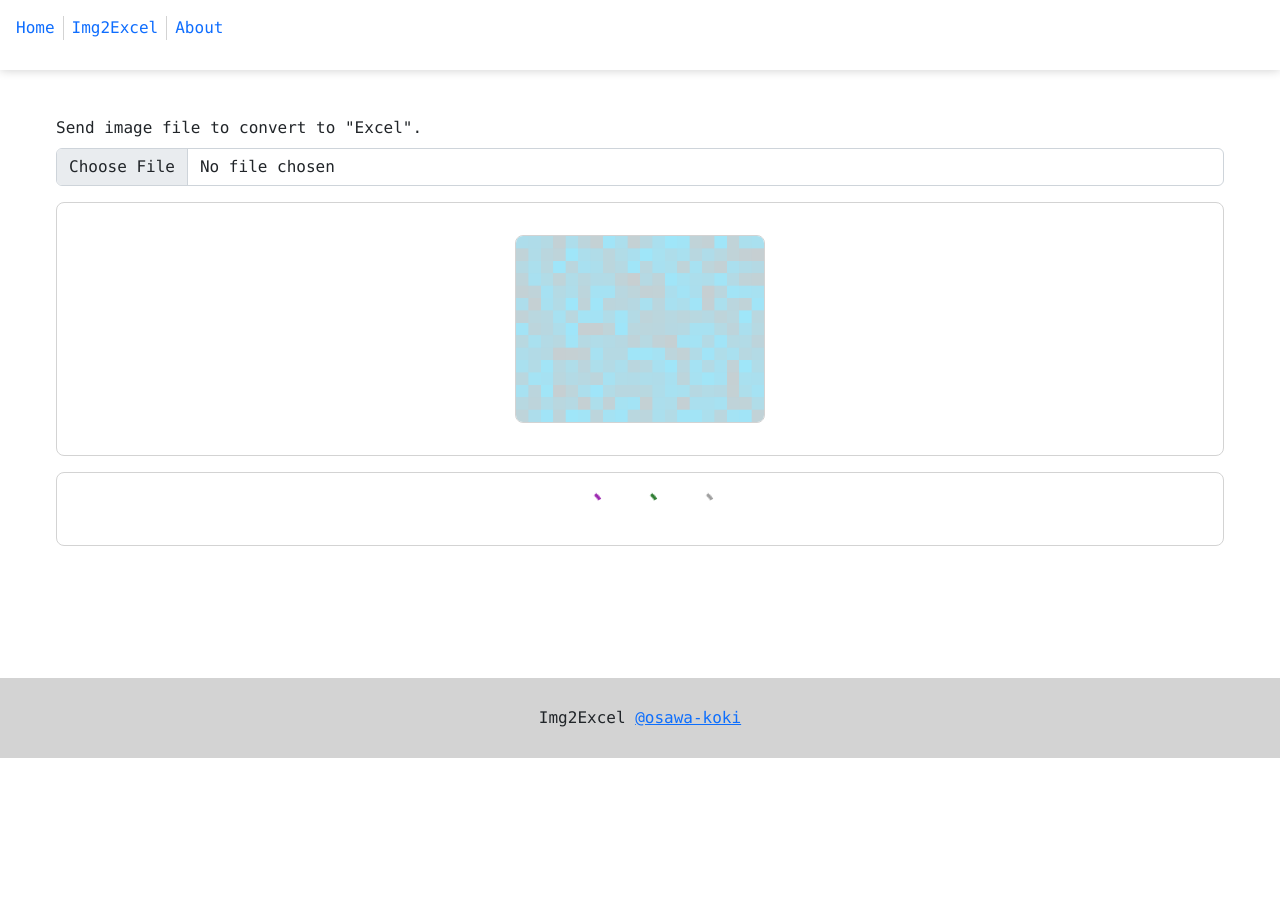
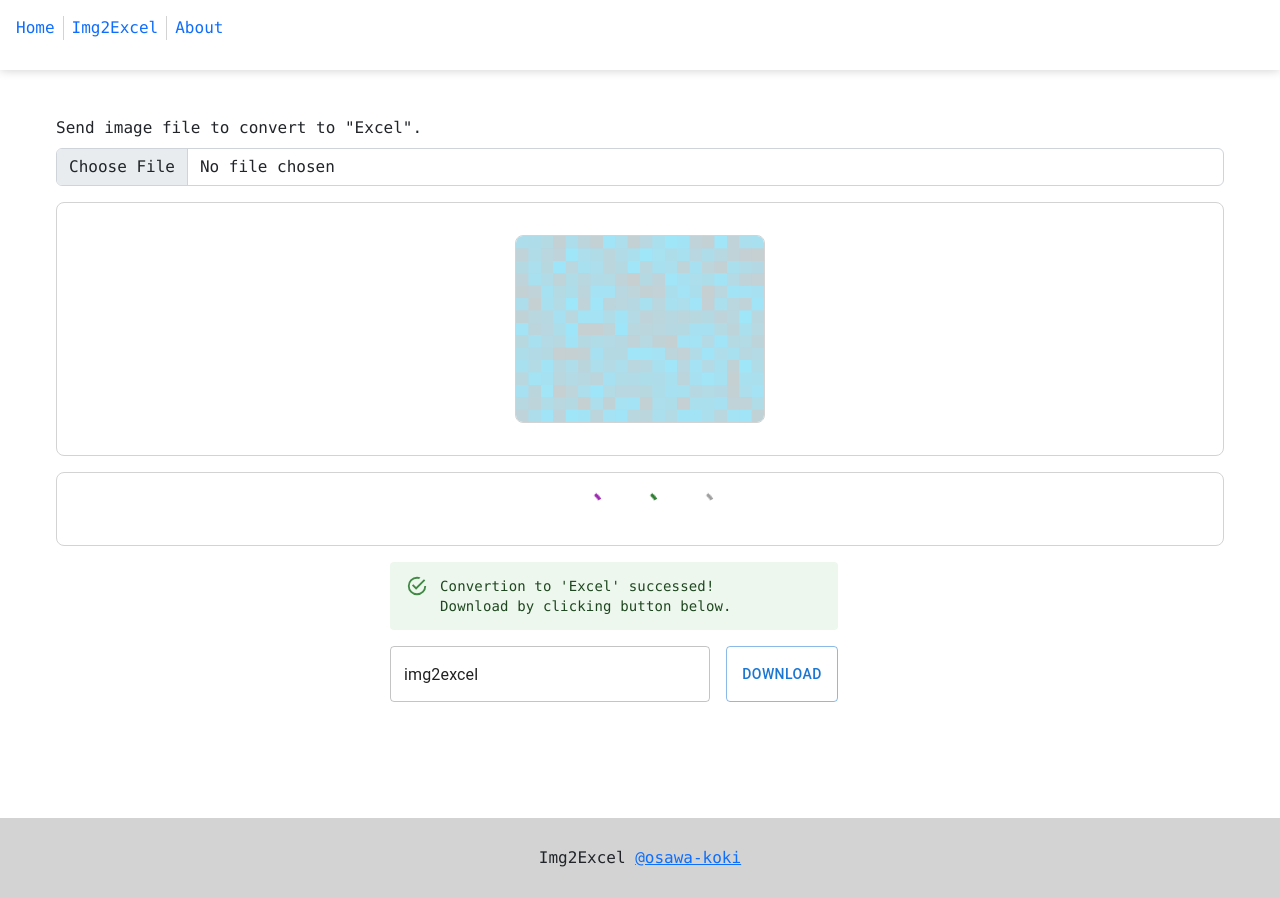
Before and after one commit to osawa-koki/img2excel-server, a Next.js app in the folder web_client/: page /img2excel in a window 1280 px wide. Before the commit the page ends 800 px from the top, so only its background shows below. Built offline with nearby package versions, Linux system fonts and the light colour scheme.

Commit message:
大枠は完成。

```diff
--- a/web_client/pages/img2excel.tsx
+++ b/web_client/pages/img2excel.tsx
@@ -6,13 +6,17 @@ import Alert from '@mui/material/Alert';
 import Button from '@mui/material/Button';
 import LinearProgress from '@mui/material/LinearProgress';
 import CircularProgress from '@mui/material/CircularProgress';
+import TextField from '@mui/material/TextField';
 
 import File2Jimp from '../common/File2Jimp';
 import Layout from '../components/Layout';
 import Setting from '../setting';
 
 const Img2ExcelPage = () => {
+
   let [jimp, setJimp] = useState<Jimp | null>(null);
+  let [excelblob, setExcelBlob] = useState<Blob | null>(1);
+  let [filename, setFilename] = useState<string>('img2excel');
   let [error, setError] = useState<string | null>(null);
   let [loading, setLoading] = useState(false);
   let [sending, setSending] = useState(true);
@@ -36,6 +40,16 @@ const Img2ExcelPage = () => {
       return;
     }
     const file = files[0];
+    const rawname = file.name;
+    const splitted_name = rawname.split('.');
+    if (splitted_name.length === 1) {
+      setError("画像ファイルの拡張子が不正です。\nPNG・GIF・JPEG・WEBPのいずれかのファイルを指定して下さい。");
+      DrawInit();
+      setLoading(false);
+      return;
+    }
+    splitted_name.pop();
+    setFilename(splitted_name.join('.'));
     await File2Jimp(file)
     .then((jimp: Jimp): void => {
       setJimp(jimp);
@@ -79,9 +93,9 @@ const Img2ExcelPage = () => {
       },
       body: blob,
     })
-    .then(response => response.text())
+    .then(response => response.blob())
     .then(response => {
-      console.log(response);
+      setExcelBlob(response);
     });
     setSending(false);
   }
@@ -145,6 +159,16 @@ const Img2ExcelPage = () => {
               </Stack>
             </div>
           }
+          {
+            excelblob &&
+            <div id='ExcelBlob'>
+              <Alert className='Info' severity="success">Convertion to 'Excel' successed!<br />Download by clicking button below.</Alert>
+              <TextField variant="outlined" value={filename} onInput={(e) => {(e.target as HTMLInputElement).value}} />
+              <Button href={URL.createObjectURL(new Blob(["Hello, blob!"], {type: 'text/plain'}))} download={`${filename}.xlsx`} variant="outlined" >
+                Download
+              </Button>
+            </div>
+          }
         </div>
       </div>
     </Layout>
--- a/web_client/styles/img2excel.scss
+++ b/web_client/styles/img2excel.scss
@@ -38,4 +38,26 @@
     }
   }
 
+  #ExcelBlob {
+    margin-top: 1rem;
+    max-width: 500px;
+    margin-right: auto;
+    margin-left: auto;
+    display: grid;
+    grid-template-columns: minmax(10rem, 20rem) minmax(5rem, 7rem);
+    grid-gap: 1rem;
+    .Info {
+      grid-column: 1 / 3;
+      grid-row: 1 / 2;
+    }
+    input {
+      grid-column: 1 / 2;
+      grid-row: 2 / 3;
+    }
+    button {
+      grid-column: 2 / 3;
+      grid-row: 2 / 3;
+    }
+  }
+
 }
```
